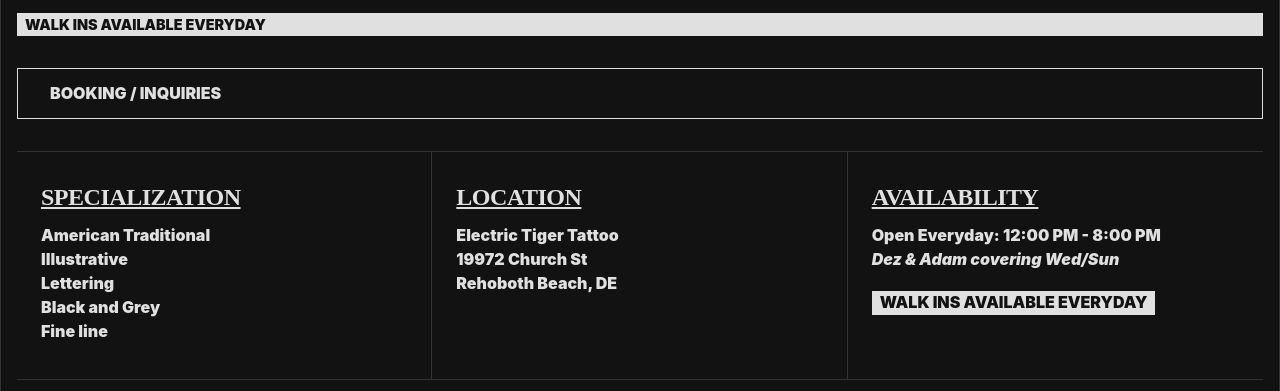
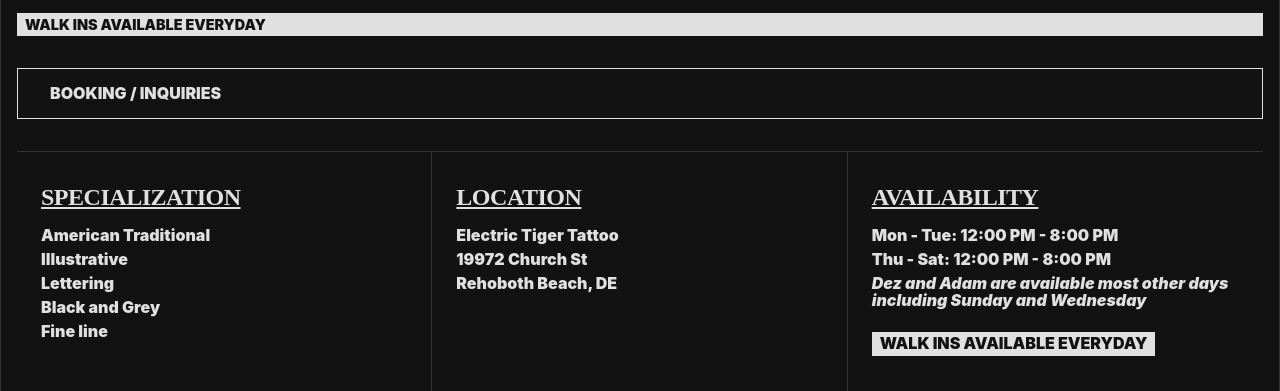
Before and after one commit to mallonprog/ett-digital-hub, a website: page index.html in a window 1280 px wide. Shown: the part 409-800 px from the top of the page. Drawn offline with Linux system fonts and the light colour scheme.

Commit message:
Revert hours format and add note about Dez and Adam availability

```diff
--- a/index.html
+++ b/index.html
@@ -248,8 +248,9 @@
             </div>
             <div class="info-card">
                 <h3>AVAILABILITY</h3>
-                <p>Open Everyday: 12:00 PM - 8:00 PM</p>
-                <p><em>Dez & Adam covering Wed/Sun</em></p>
+                <p>Mon - Tue: 12:00 PM - 8:00 PM</p>
+                <p>Thu - Sat: 12:00 PM - 8:00 PM</p>
+                <p><em>Dez and Adam are available most other days including Sunday and Wednesday</em></p>
                 <p class="walk-in-banner">Walk ins available everyday</p>
             </div>
         </section>
```
